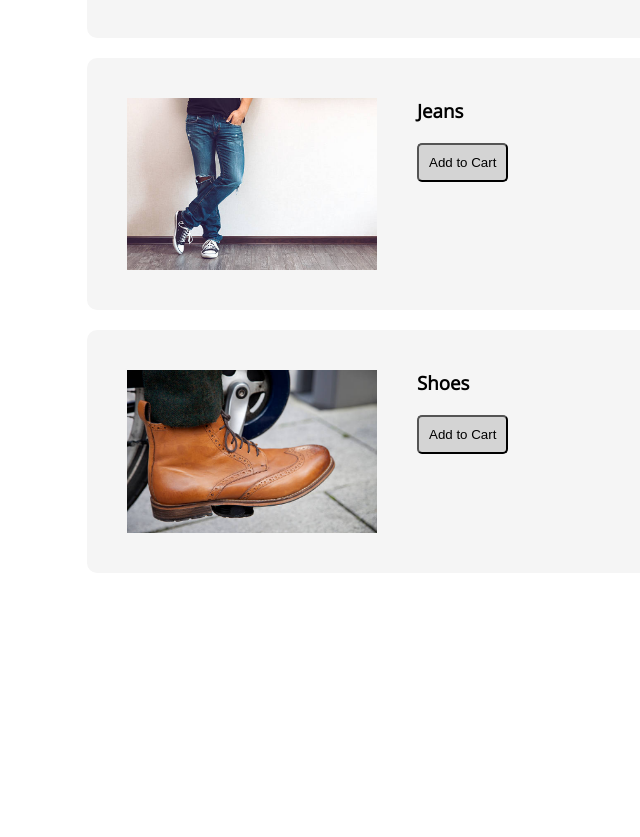
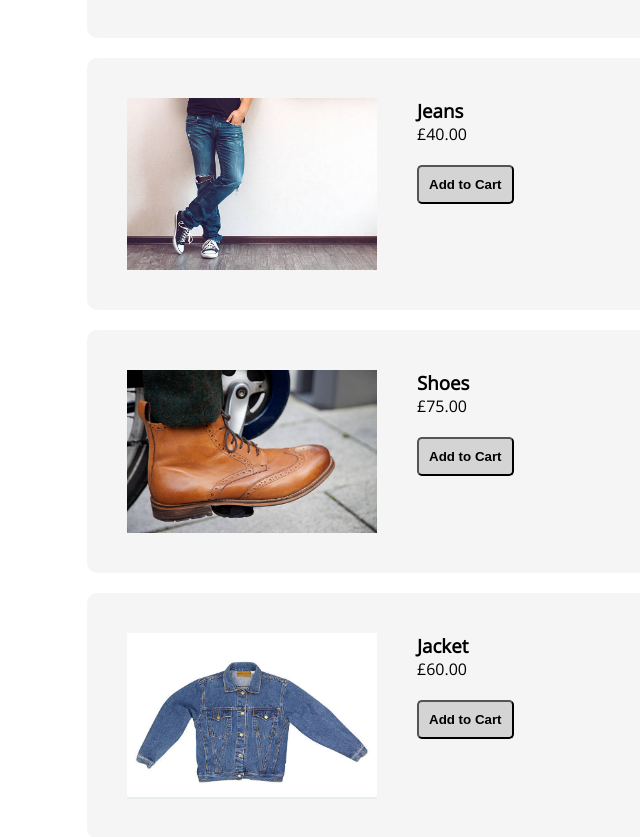
Before and after one commit to patrick-hurley/vue-shopping-cart, a Vue app: page / in a window 1280 px wide. Shown: the part 391-1228 px from the top of the page, without its empty margins (53-693 px from the left). Before the commit the page ends 984 px from the top, so only its background shows below. Built offline with nearby package versions, Linux system fonts and the light colour scheme.

Commit message:
Added shopping cart total, changed emit to object

```diff
--- a/src/App.vue
+++ b/src/App.vue
@@ -14,8 +14,11 @@
       <div class="shopping-cart" v-show="basketIsShown">
         <div v-if="cartItems.length != 0">
           <ul>
-            <li v-for="(item, index) in cartItems" :key="index">{{ item }}</li>
+            <li v-for="(item, index) in cartItems" :key="index">
+              {{ item.name }} - £{{ (item.price).toFixed(2) }}
+              </li>
           </ul>
+          <p class="shopping-cart_total">Total: £{{ cartTotal }}</p>
         </div>
         <div v-else>
           <p>Your basket is empty</p>
@@ -36,7 +39,8 @@
 /* TO DO
 // ==============================================
 // 1. Add images to products
-// 2. Group the same products together in the basket
+// 2. Show total basket amount (pass the price)
+// 3. Group the same products together in the basket
 //
 //
 //
@@ -72,7 +76,9 @@ export default {
       else {
         return this.cartItems.length
       }
-
+    },
+    cartTotal: function(){
+      return (this.cartItems.map(item => item.price).reduce((a,b) => a+b)).toFixed(2);
     }
   },
   created: function () {
@@ -94,7 +100,7 @@ html {
   font-family: 'Open Sans', sans-serif;
 }
 
-ul, li, p, h3 {
+ul, li, p, h1, h2, h3 {
   margin: 0;
   padding: 0;
 }
@@ -146,6 +152,15 @@ nav {
   ul {
     list-style: none;
   }
+  li {
+    font-size: 20px;
+  }
+  &_total {
+    border-top: 2px solid #eeeeee;
+    margin-top: 20px;
+    padding-top: 10px;
+    font-size: 25px;
+  }
 }
 
 .fade-enter-active, .fade-leave-active {
--- a/src/components/Product.vue
+++ b/src/components/Product.vue
@@ -2,6 +2,7 @@
   <div class="product">
     <img :src="require(`../assets/img/${img}.png`)" alt=""/>
     <h3>{{ name }}</h3>
+    <p>{{ formatPrice }}</p>
     <button @click="addToBasket(name)">Add to Cart</button>
   </div>
 </template>
@@ -14,11 +15,17 @@ export default {
   },
   props: {
     name: String,
-    img: String
+    img: String,
+    price: Number
   },
   methods: {
     addToBasket: function(name){
-      this.$root.$emit('addIt',name);
+      this.$root.$emit('addIt',{'name': this.name, 'price': this.price});
+    }
+  },
+  computed: {
+    formatPrice(){
+      return '£' + (this.price).toFixed(2);
     }
   }
 }
@@ -26,6 +33,8 @@ export default {
 
 <!-- Add "scoped" attribute to limit CSS to this component only -->
 <style scoped lang="scss">
+
+$color-button: #d4d4d4;
 
 .product {
   overflow: auto;
@@ -40,10 +49,17 @@ export default {
   }
   button {
     margin-top: 20px;
-    background-color: rgb(212, 212, 212);
+    background-color: $color-button;
     padding: 10px;
     border-radius: 5px;
     cursor: pointer;
+    font-weight: 900;
+    &:hover {
+      background-color: darken($color-button, 10%);
+    }
+    &:focus {
+      outline: none;
+    }
   }
 
 }
--- a/src/views/Clothes.vue
+++ b/src/views/Clothes.vue
@@ -1,8 +1,6 @@
 <template>
     <div>
-        <Product name="T shirt" img="tshirt"/>
-        <Product name="Jeans" img="jeans"/>
-        <Product name="Shoes" img="shoes"/>
+        <Product v-for="(product, index) in products" :key="index" v-bind="product"/>
     </div>
 </template>
 
@@ -11,6 +9,30 @@
     import Product from '../components/Product.vue'
 
     export default {
+        data(){
+            return {
+                products: [{
+                    name: "T shirt",
+                    img: "tshirt",
+                    price: 22.00
+                },
+                {
+                    name: "Jeans",
+                    img: "jeans",
+                    price: 40
+                },
+                {
+                    name: "Shoes",
+                    img: "shoes",
+                    price: 75
+                },
+                {
+                    name: "Jacket",
+                    img: "jacket",
+                    price: 60
+                }]
+            }
+        },
         components: {
             Product
         }
```
Also changed, not shown: src/assets/img/jacket.png (added).
